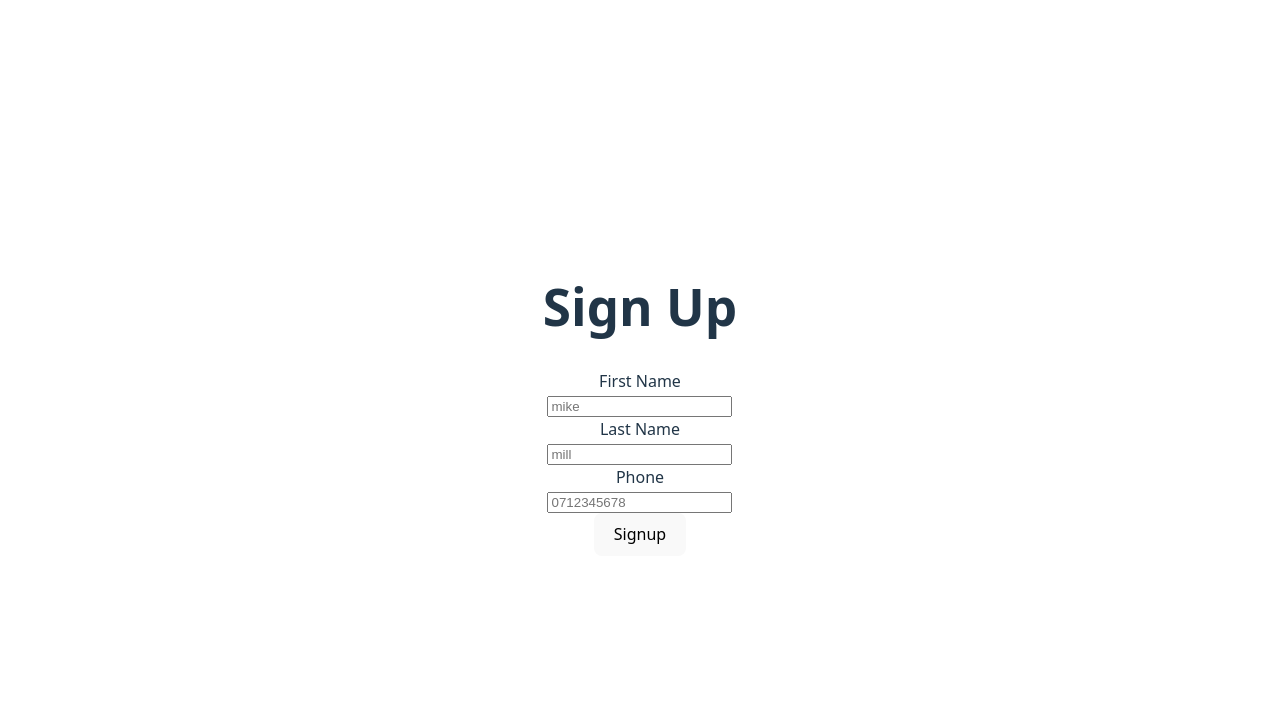
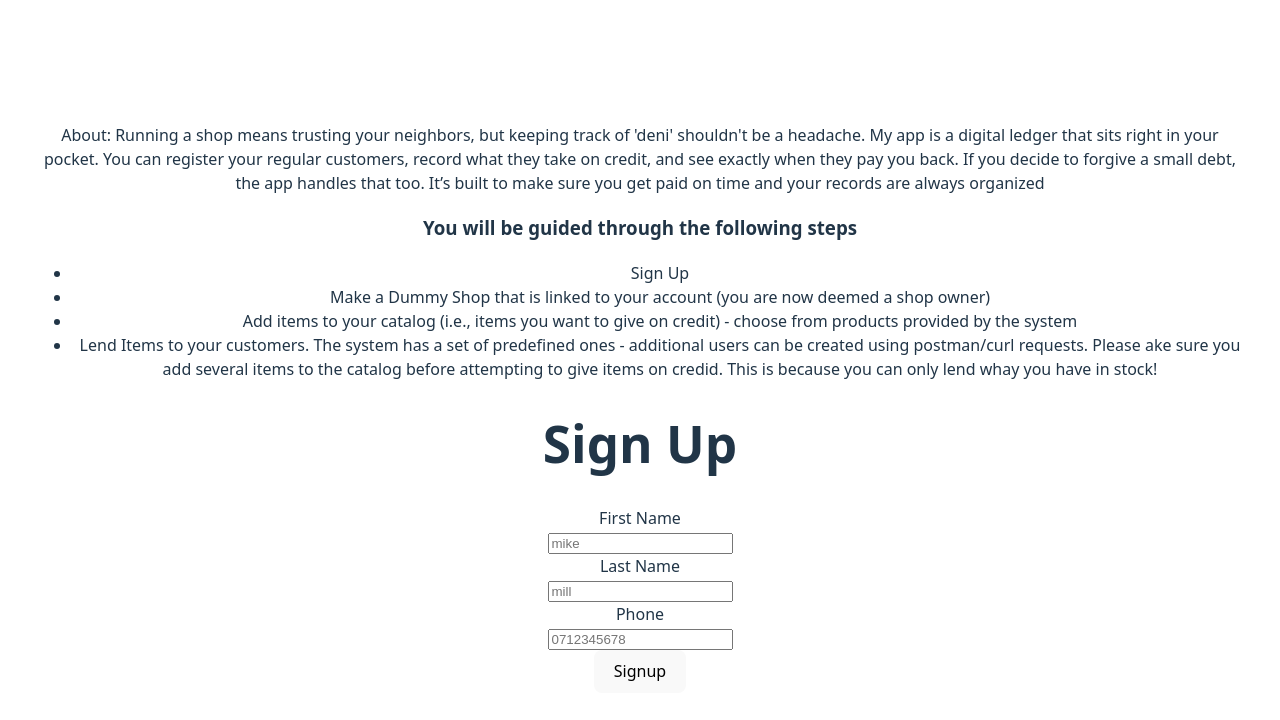
Before and after one commit to Ngugi1/pesapal, a React (Vite) app in the folder web/: page / in a window 1280 px wide. Shown: the top 720 px of the page. Built offline with nearby package versions, Linux system fonts and the light colour scheme.

Commit message:
Explain what the app is all about

```diff
--- a/web/src/components/shopdisplay.tsx
+++ b/web/src/components/shopdisplay.tsx
@@ -17,7 +17,7 @@ export function ShopDisplay() {
         unit_price: -1
     })
     const [selectedProduct, setSelectedProduct] = useState(-1)
-    const [selected, setSelected] = useState(-1) // default fetch debts
+    const [selected, setSelected] = useState(1) // default fetch debts
     console.log(state)
     useEffect(() => {
         if(selected === 0) {
@@ -118,6 +118,8 @@ export function ShopDisplay() {
               <div>
             <button onClick={(e) => setSelected(1)}>Catalog</button>
             <button onClick={(e) => setSelected(0)}>Debts</button>
+            <p style={{color: 'red'}}>Please refresh to see changes after every operation</p>
+            <p style={{color: 'red'}}>Also notice, selecting the first option in dropdown is not registered - try choosing non-first item in dropdown</p>
 
         </div>
         </div>
--- a/web/src/components/signup.tsx
+++ b/web/src/components/signup.tsx
@@ -40,7 +40,18 @@ export function SignUp() {
 
 
     return <div>
-         <h1>Sign Up</h1>
+        <p>About: Running a shop means trusting your neighbors, but keeping track of 'deni' shouldn't be a headache. My app is a digital ledger that sits right in your pocket. You can register your regular customers, record what they take on credit, and see exactly when they pay you back. If you decide to forgive a small debt, the app handles that too. It’s built to make sure you get paid on time and your records are always organized</p>
+
+        <div>
+            <h3>You will be guided through the following steps</h3>
+            <ul style={{alignContent: 'flex-start'}}>
+                <li>Sign Up</li>
+                <li>Make a Dummy Shop that is linked to your account (you are now deemed a shop owner)</li>
+                <li>Add items to your catalog (i.e., items you want to give on credit) - choose from products provided by the system</li>
+                <li>Lend Items to your customers. The system has a set of predefined ones - additional users can be created using postman/curl requests. Please ake sure you add several items to the catalog before attempting to give items on credid. This is because you can only lend whay you have in stock!</li>
+            </ul>
+        </div>
+        <h1>Sign Up</h1>
         <div>First Name</div>
         <input name="fname" type="text" placeholder="mike" onChange={handleChange} value={user.fname}/>
         <div>Last Name</div>
```
Also changed, not shown: 1 other file (tests, documents, lock files or other folders).
